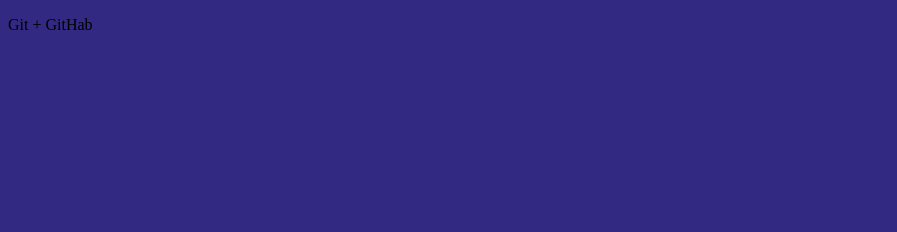
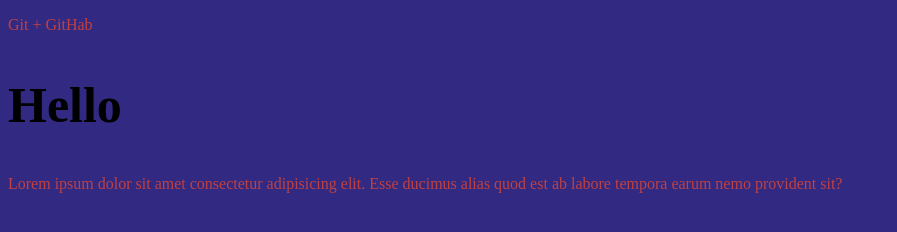
Before and after one commit to OlgaEpikhina/gittest, a plain HTML site: page index.html in a window 1280 px wide. Shown: the whole page, without its empty margins (0-897 px from the left). Drawn offline with Linux system fonts and the light colour scheme.

Commit message:
Наши первые изменения

```diff
--- a/css/main.css
+++ b/css/main.css
@@ -1,3 +1,9 @@
 body {
     background-color: rgb(50, 41, 131);
 }
+p {
+    color: rgb(192, 65, 65)
+}
+h2 {
+    font-size: 50px;
+}
--- a/index.html
+++ b/index.html
@@ -9,5 +9,7 @@
 </head>
 <body>
     <p>Git + GitHab</p>
+    <h2>Hello</h2>
+    <p>Lorem ipsum dolor sit amet consectetur adipisicing elit. Esse ducimus alias quod est ab labore tempora earum nemo provident sit?</p>
 </body>
 </html>
```
